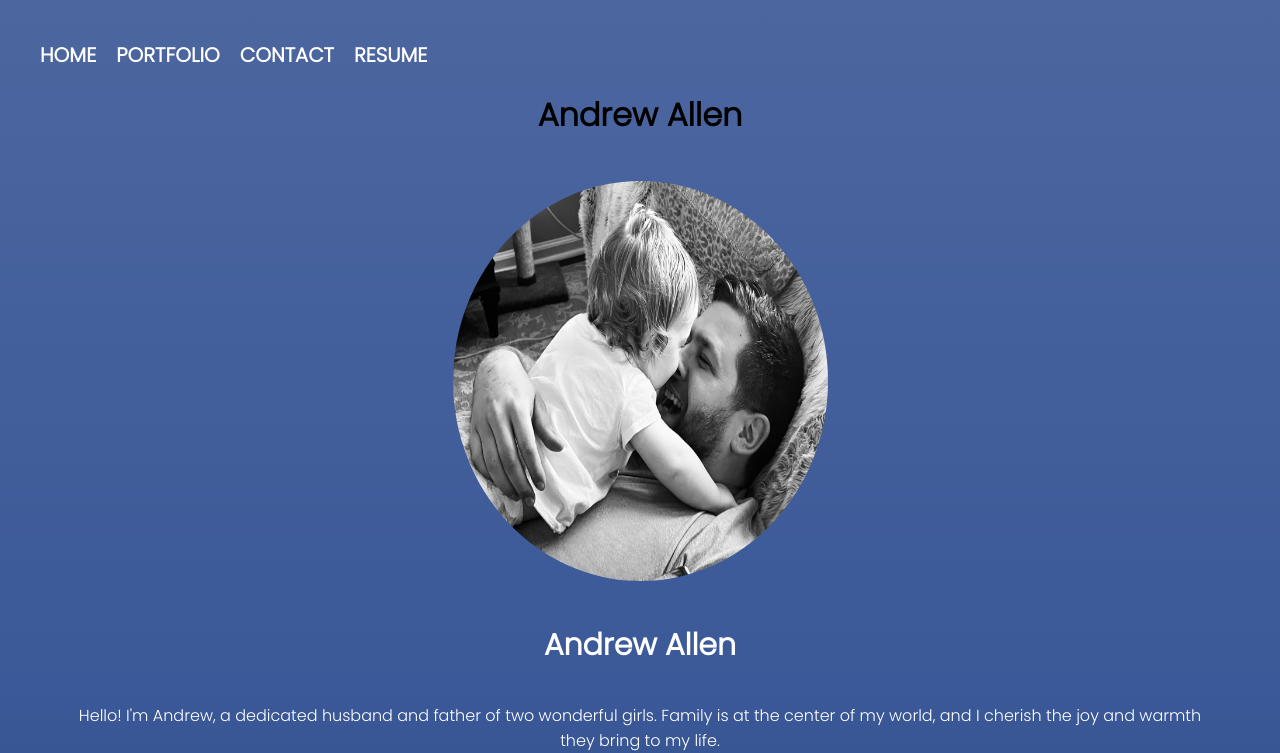
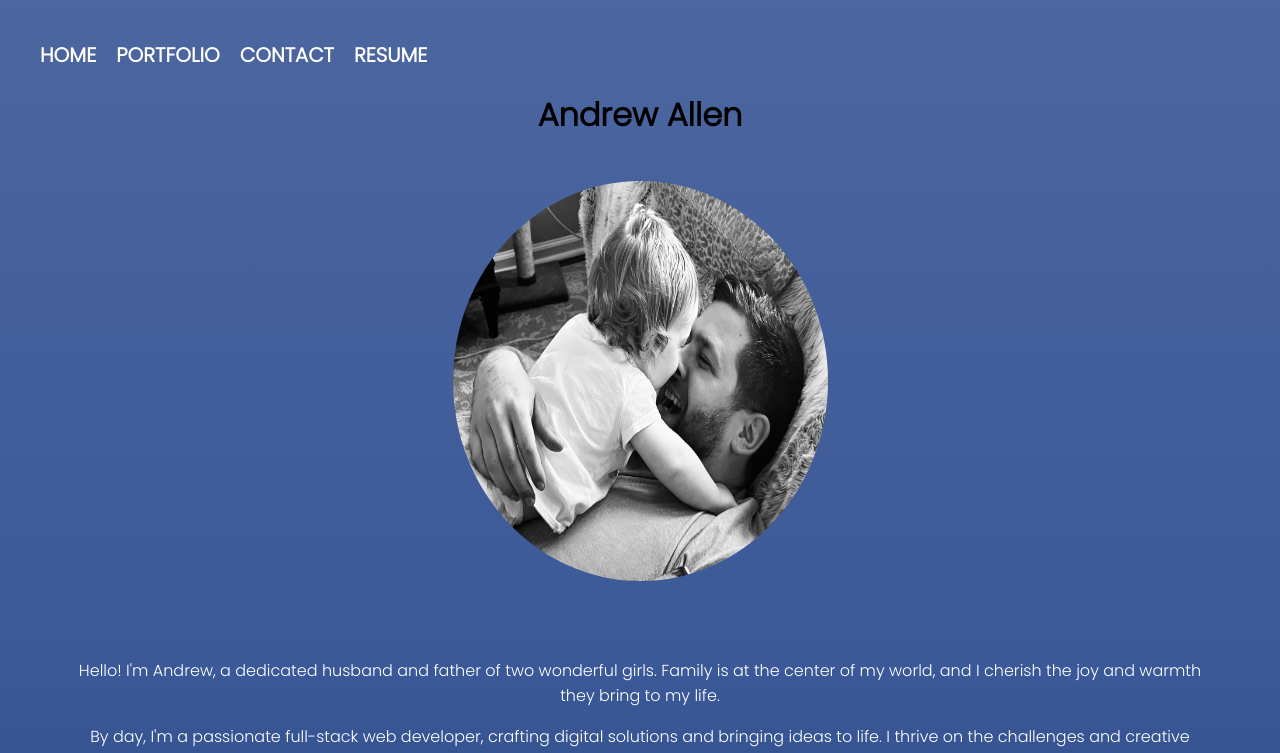
Before and after one commit to AndrewAllen93/moonlight-jellyfish, a React (Vite) app in the folder vite-project/: page / in a window 1280 px wide. Shown: the top 753 px of the page. Built offline with nearby package versions, Linux system fonts and the light colour scheme.

Commit message:
removed name that was used twice on home

```diff
--- a/vite-project/src/pages/About.jsx
+++ b/vite-project/src/pages/About.jsx
@@ -11,7 +11,7 @@ function AboutMe() {
       }}
     >
       <img class="photo" src="../src/images/IMG_0198.JPG" alt="" />
-      <h2 style={{ fontSize: "30px", paddingBottom: "10px" }}>Andrew Allen</h2>
+      <h2 style={{ fontSize: "30px", paddingBottom: "10px" }}></h2>
       <div>
         <p>
           Hello! I'm Andrew, a dedicated husband and father of two wonderful
```
